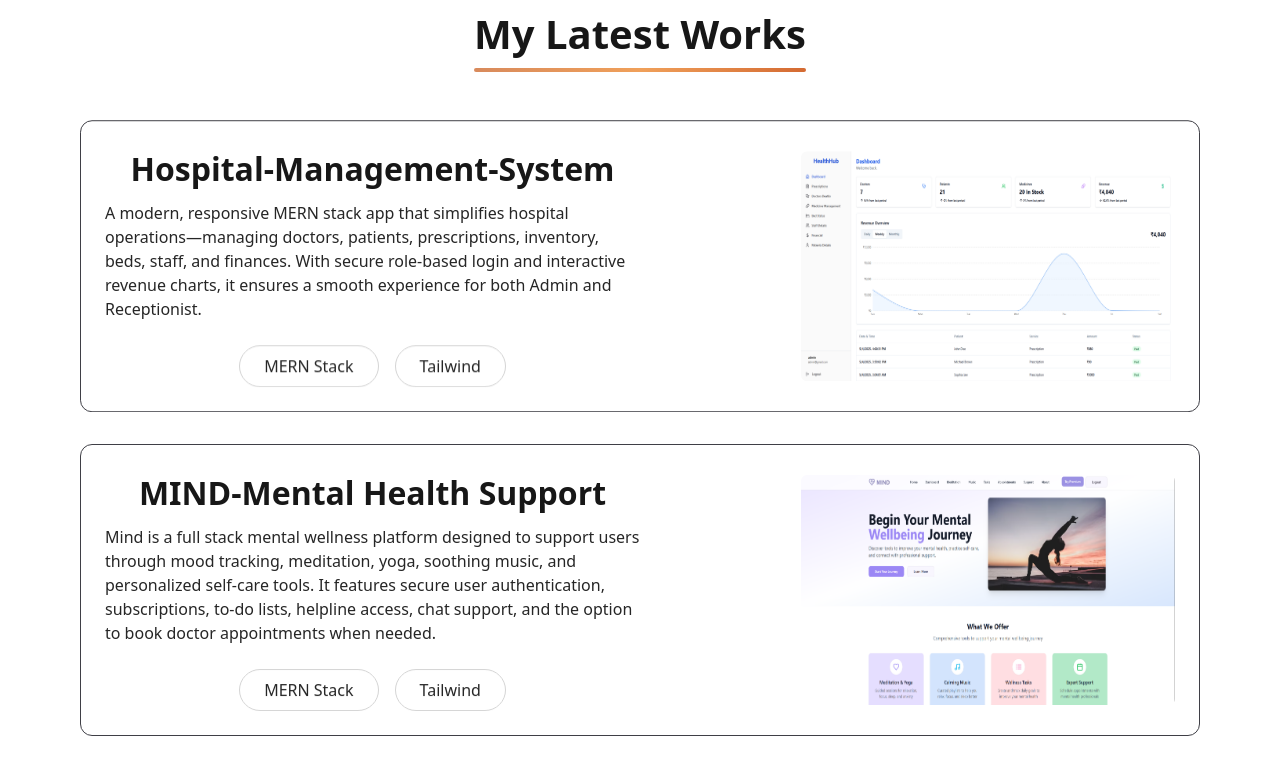
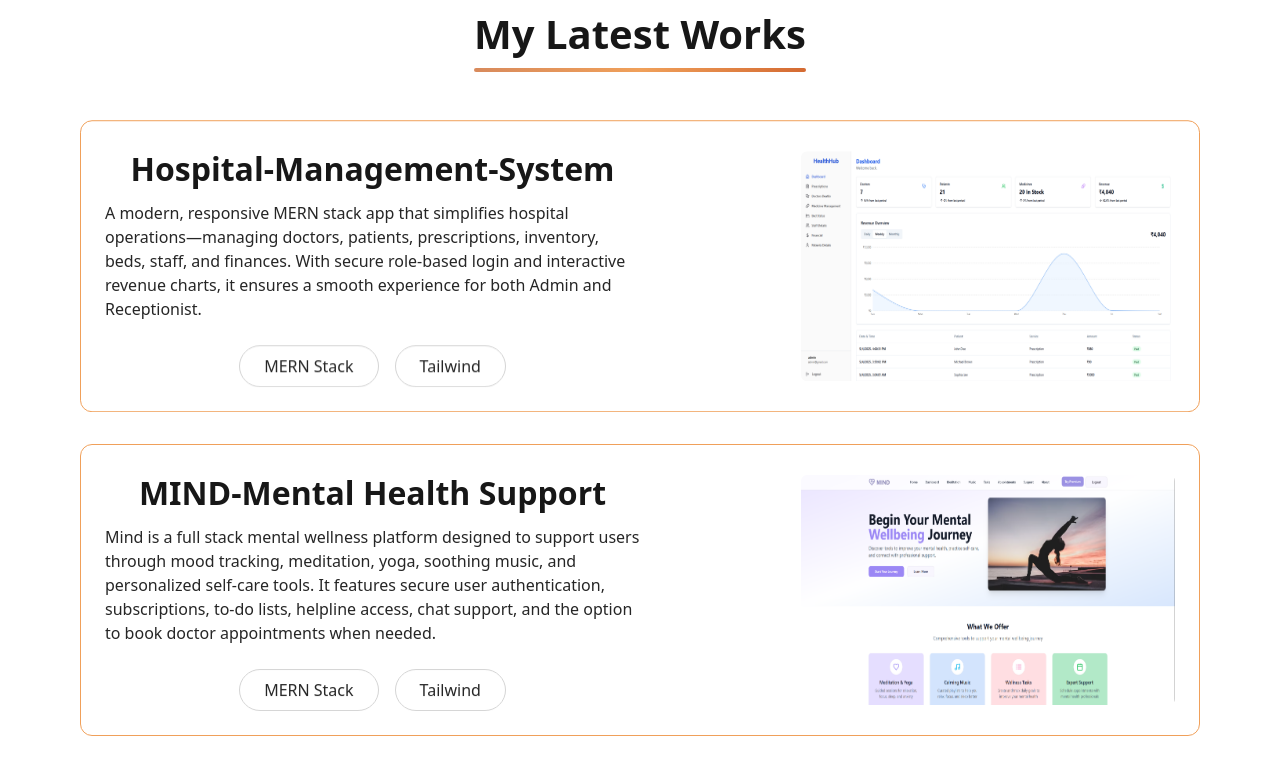
Before and after one commit to myselfpoulomi/my-portfolio, a React (Vite) app: page / in a window 1280 px wide. Shown: the part 2580-3346 px from the top of the page. Built offline with nearby package versions, Linux system fonts and the light colour scheme.

Commit message:
Enhance color variables and update project component styling
- Added new color variable for brighter hover accents in both light and dark themes.
- Updated Projects component class to utilize theme-based border and shadow effects for improved interactivity and visual consistency.

```diff
--- a/src/Components/Projects.jsx
+++ b/src/Components/Projects.jsx
@@ -78,7 +78,7 @@ function Projects() {
           {displayedProjects.map((project, index) => (
             <div
               key={index}
-              className={`border border-zinc-700 h-auto flex flex-col md:flex-row items-center justify-between gap-6 md:gap-8 p-4 md:p-6 rounded-xl transition-all duration-300 hover:border-zinc-500 hover:shadow-lg w-full animate-float-slow hover-float ${
+              className={`border theme-border h-auto flex flex-col md:flex-row items-center justify-between gap-6 md:gap-8 p-4 md:p-6 rounded-xl transition-all duration-300 hover:border-[var(--color-primary)] hover:shadow-lg hover:shadow-[var(--color-primary)]/50 hover:scale-[0.98] w-full animate-float-slow hover-float ${
                 index === 0 ? 'animate-delay-200' :
                 index === 1 ? 'animate-delay-400' :
                 index === 2 ? 'animate-delay-600' :
--- a/src/index.css
+++ b/src/index.css
@@ -13,6 +13,7 @@ html::-webkit-scrollbar {
   --color-primary: #f0a05a; /* lighter middle accent for contrast */
   --color-primary-dark: #d46a32; /* lighter dark accent */
   --color-primary-muted: #d88a5c; /* lighter muted accent */
+  --color-primary-bright: #ffb36b; /* brighter for hover accents */
 }
 
 /* Dark theme overrides */
@@ -20,6 +21,7 @@ html::-webkit-scrollbar {
   --color-primary: #f08a41;
   --color-primary-dark: #c55a23;
   --color-primary-muted: #b5744a;
+  --color-primary-bright: #ffa760;
 }
 
 .theme-gradient-text {
```
